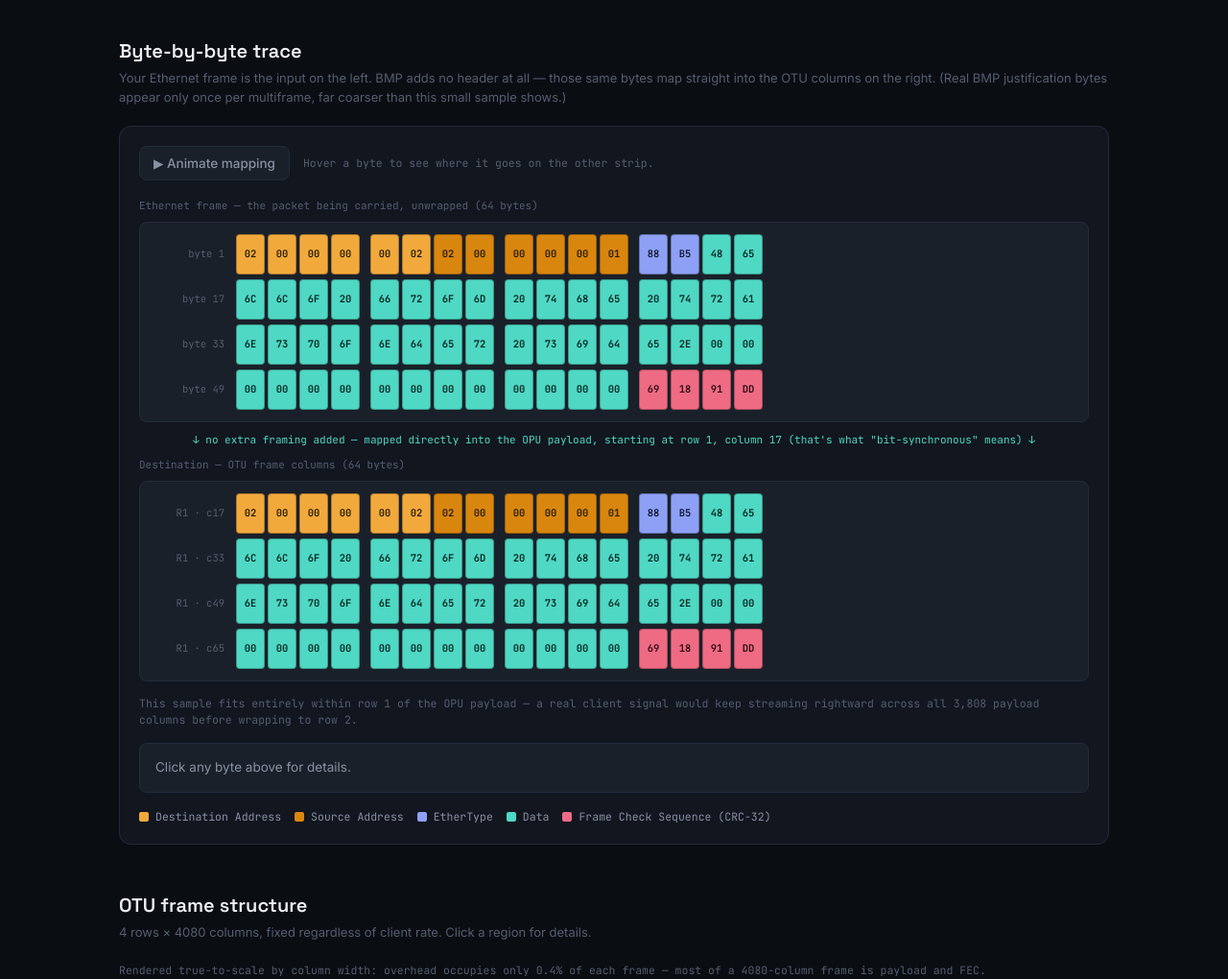
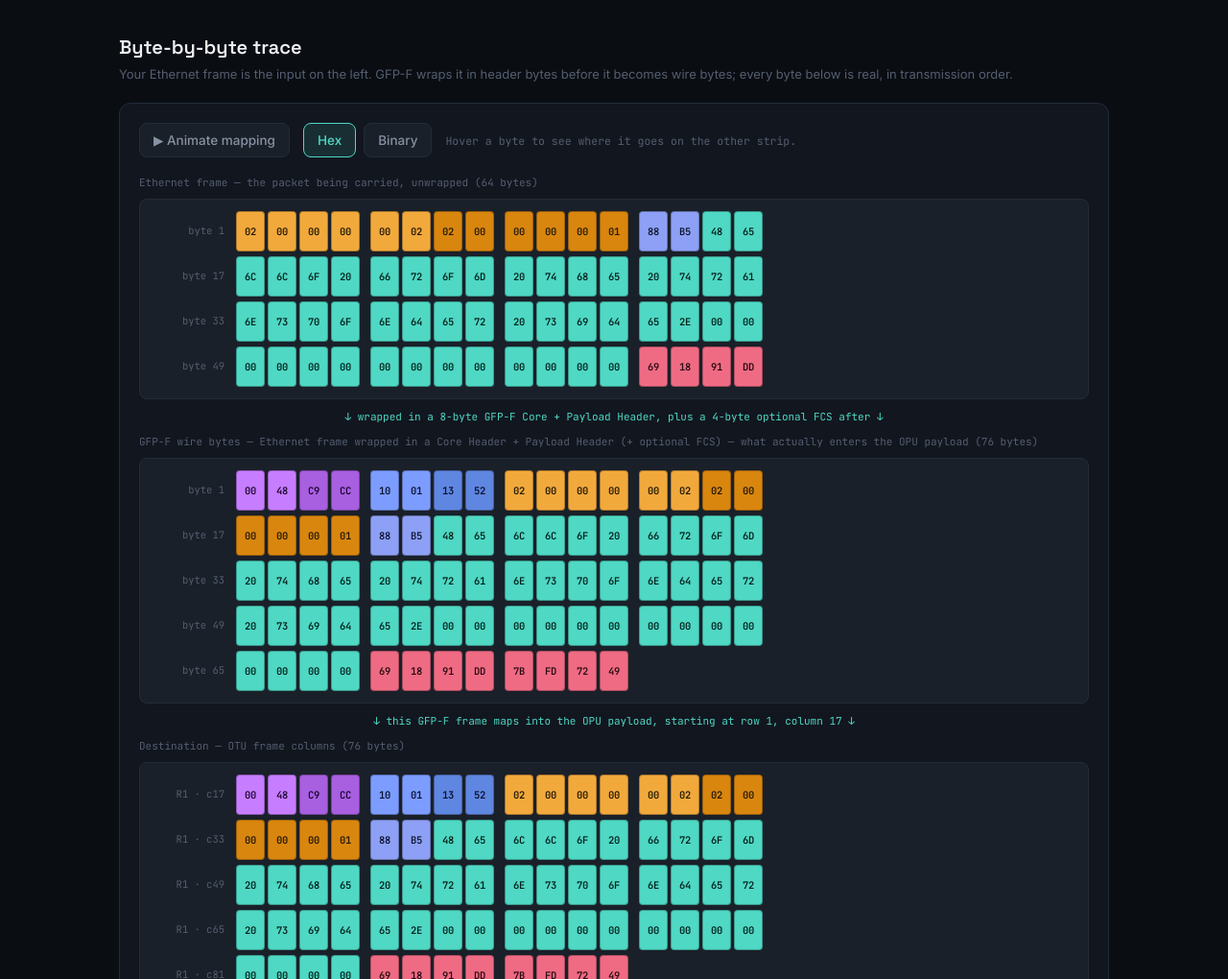
Before and after one commit to BoiAkay/ETH_2_OTN_Mapping, a website: page index.html in a window 1280 px wide. Shown: the part 1780-2800 px from the top of the page at 96% size. Drawn offline with Linux system fonts and the light colour scheme.

Commit message:
Add ETH to OTN mapping project files

```diff
--- a/index.html
+++ b/index.html
@@ -62,6 +62,7 @@
     <div class="tracer-panel">
       <div class="tracer-controls">
         <button id="tracer-play" class="opt-btn" type="button">▶ Animate mapping</button>
+        <div class="btn-row" id="tracer-format-row"></div>
         <span class="tracer-hint">Hover a byte to see where it goes on the other strip.</span>
       </div>
       <div class="tracer-row">
@@ -71,7 +72,7 @@
       <div class="tracer-connector" id="tracer-connector-1"></div>
       <div id="tracer-wire-block">
         <div class="tracer-row">
-          <div class="tracer-row-caption" id="tracer-wire-caption">Wire bytes — what actually enters the OPU payload (<span id="tracer-wire-count">0</span> bytes)</div>
+          <div class="tracer-row-caption" id="tracer-wire-caption"><span id="tracer-wire-caption-text">Wire bytes — what actually enters the OPU payload</span> (<span id="tracer-wire-count">0</span> bytes)</div>
           <div class="tracer-strip" id="tracer-wire"></div>
         </div>
         <div class="tracer-connector" id="tracer-connector-2"></div>
--- a/script.js
+++ b/script.js
@@ -123,7 +123,7 @@
     payload:'#F2A93C', fec:'#C77DFF'
   };
 
-  let state = { rate:'10gbe-lan', procedure:'bmp', pinnedRegion:null };
+  let state = { rate:'1gbe', procedure:'gfpf', pinnedRegion:null, traceFormat:'hex' };
 
   // ---------------- Build controls ----------------
   const rateRow = document.getElementById('rate-row');
@@ -141,6 +141,14 @@
     b.className='opt-btn'; b.textContent = PROC_INFO[key].label; b.dataset.proc = key;
     b.addEventListener('click', ()=>{ state.procedure = key; render(); });
     procRow.appendChild(b);
+  });
+
+  const formatRow = document.getElementById('tracer-format-row');
+  [['hex','Hex'], ['bin','Binary']].forEach(([key,label])=>{
+    const b = document.createElement('button');
+    b.className='opt-btn'; b.textContent = label; b.dataset.format = key;
+    b.addEventListener('click', ()=>{ state.traceFormat = key; render(); });
+    formatRow.appendChild(b);
   });
 
   document.getElementById('payload-text').addEventListener('input', render);
@@ -288,19 +296,22 @@
     });
   }
 
-  const BYTES_PER_LINE = 16;
+  function bytesPerLine(){ return state.traceFormat === 'bin' ? 8 : 16; }
+
+  function bin8(n){ return n.toString(2).padStart(8,'0'); }
 
   function traceCell(b, side, idx, ref){
     const meta = FIELD_META[b.field] || {bg:'#666', text:'#fff', label:b.field};
     const div = document.createElement('div');
-    div.className = 'trace-cell';
+    div.className = 'trace-cell' + (state.traceFormat === 'bin' ? ' bin-mode' : '');
     div.style.background = meta.bg;
     div.style.color = meta.text;
     div.dataset.side = side;
     div.dataset.idx = idx;
     if (ref !== null && ref !== undefined) div.dataset.ref = 'r' + ref;
 
-    const val = document.createElement('div'); val.className='val'; val.textContent = hex(b.value,2);
+    const val = document.createElement('div'); val.className='val';
+    val.textContent = state.traceFormat === 'bin' ? bin8(b.value) : hex(b.value,2);
     div.appendChild(val);
 
     div.addEventListener('mouseenter', ()=> highlightRef(div.dataset.ref, div));
@@ -318,8 +329,9 @@
   function renderTraceStrip(wrapEl, seq, side, refFn){
     wrapEl.innerHTML = '';
     let lastRow = null;
-    for (let i=0; i<seq.length; i+=BYTES_PER_LINE){
-      const chunk = seq.slice(i, i+BYTES_PER_LINE);
+    const lineWidth = bytesPerLine();
+    for (let i=0; i<seq.length; i+=lineWidth){
+      const chunk = seq.slice(i, i+lineWidth);
 
       if (side === 'dst' && chunk[0].row !== lastRow){
         if (lastRow !== null){
@@ -365,7 +377,7 @@
 
   function showTraceDetail(b, side){
     const meta = FIELD_META[b.field] || {label:b.field};
-    let out = '<b>' + meta.label + '</b> — value 0x' + hex(b.value,2);
+    let out = '<b>' + meta.label + '</b> — 0x' + hex(b.value,2) + ' <span class="detail-bin">(' + bin8(b.value) + ')</span>';
     if (b.field==='data' && b.value>=0x20 && b.value<=0x7e){
       out += " ('" + String.fromCharCode(b.value) + "')";
     }
@@ -440,8 +452,8 @@
     if (hasWireStage){
       renderTraceStrip(wireWrap, wireSeq, 'wire', (b,i)=> i);
       document.getElementById('tracer-wire-count').textContent = wireSeq.length;
-      document.getElementById('tracer-wire-caption').textContent =
-        'GFP-F wire bytes — Ethernet frame wrapped in a Core Header + Payload Header (+ optional FCS) — what actually enters the OPU payload (' + wireSeq.length + ' bytes)';
+      document.getElementById('tracer-wire-caption-text').textContent =
+        'GFP-F wire bytes — Ethernet frame wrapped in a Core Header + Payload Header (+ optional FCS) — what actually enters the OPU payload';
     }
 
     document.getElementById('tracer-eth-count').textContent = ethSeq.length;
@@ -450,12 +462,12 @@
     const c1 = document.getElementById('tracer-connector-1');
     const c2 = document.getElementById('tracer-connector-2');
     if (procedure === 'gfpf'){
-      c1.textContent = '↓ wrapped in a ' + (offset) + '-byte GFP-F Core + Payload Header, plus a 4-byte optional FCS after ↓';
+      c1.innerHTML = '↓ wrapped in a ' + (offset) + '-byte GFP-F Core + Payload Header, plus a 4-byte optional FCS after ↓';
       c2.textContent = '↓ this GFP-F frame maps into the OPU payload, starting at row 1, column 17 ↓';
     } else if (procedure === 'bmp'){
-      c1.textContent = '↓ no extra framing added — mapped directly into the OPU payload, starting at row 1, column 17 (that\'s what "bit-synchronous" means) ↓';
+      c1.innerHTML = '<span class="badge standard">◆ No separate framing</span> BMP maps these bytes straight into the OPU payload, starting at row 1, column 17 — that\'s what "bit-synchronous" means.';
     } else {
-      c1.textContent = '↓ no separate framing header — interleaved with GMP stuff bytes directly into the OPU payload, starting at row 1, column 17 (see the grey cells below) ↓';
+      c1.innerHTML = '<span class="badge standard">◆ No separate framing</span> GMP interleaves stuff bytes directly into the OPU payload (grey cells below), starting at row 1, column 17 — no separate header either.';
     }
 
     const maxRow = destSeq.length ? Math.max.apply(null, destSeq.map(d=>d.row)) : 1;
@@ -500,6 +512,9 @@
     });
     document.querySelectorAll('#proc-row .opt-btn').forEach(b=>{
       b.classList.toggle('active', b.dataset.proc === state.procedure);
+    });
+    document.querySelectorAll('#tracer-format-row .opt-btn').forEach(b=>{
+      b.classList.toggle('active', b.dataset.format === state.traceFormat);
     });
 
     const badgeRow = document.getElementById('badge-row');
--- a/styles.css
+++ b/styles.css
@@ -385,16 +385,24 @@
     border:1px solid rgba(0,0,0,0.28);
     transition:opacity .2s ease, filter .2s ease, box-shadow .12s ease;
   }
-  .trace-cell .val{font-family:var(--font-mono);font-size:10.5px;font-weight:700;line-height:1;}
+  .trace-cell.bin-mode{
+    flex:0 0 52px;
+    width:52px;
+  }
+  .trace-cell .val{font-family:var(--font-mono);font-size:10.5px;font-weight:700;line-height:1;letter-spacing:-0.02em;}
+  .trace-cell.bin-mode .val{font-size:9.5px;letter-spacing:0;}
   .trace-cell .sub{font-family:var(--font-mono);font-size:8px;line-height:1;margin-top:4px;opacity:0.75;}
   .trace-cell.is-linked{box-shadow:0 0 0 2px var(--text-primary);z-index:2;transform:translateY(-1px);}
   .trace-cell.is-active-now{box-shadow:0 0 0 2px var(--text-primary), 0 0 10px rgba(255,255,255,0.45);z-index:3;}
   .trace-cell.dimmed{opacity:0.16;filter:grayscale(70%);}
   .trace-cell.revealed{opacity:1;filter:none;}
   .tracer-rows-note{font-family:var(--font-mono);font-size:11.5px;color:var(--text-faint);margin:14px 0 0;}
+  .detail-bin{font-family:var(--font-mono);color:var(--text-faint);}
+  #tracer-connector-1 .badge{margin-right:8px;vertical-align:middle;}
 
   @media (max-width:640px){
     .trace-cell{flex:0 0 26px;width:26px;height:38px;}
+    .trace-cell.bin-mode{flex:0 0 46px;width:46px;}
     .trace-line-addr{flex:0 0 54px;font-size:9.5px;}
   }
 
```
Also changed, not shown: package.json (added, +25 -0 lines), 2 other files.
